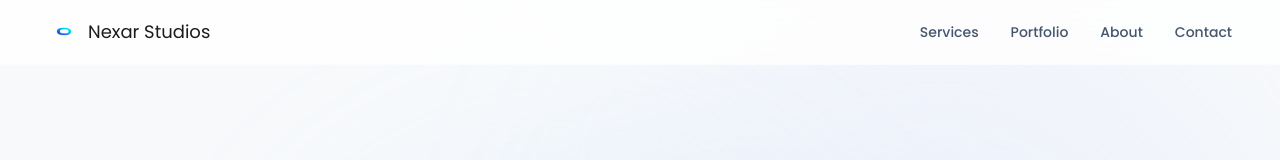
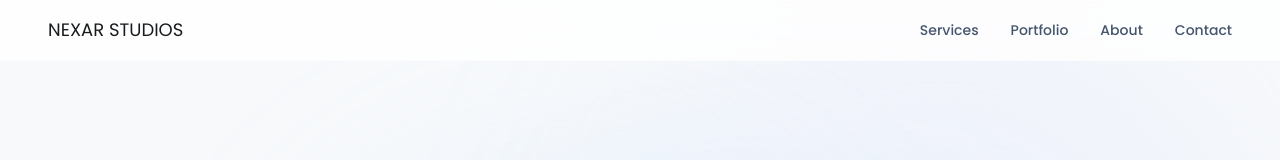
Before and after one commit to nexarstudiosinfo/NEXARSTUDIOS, a React (Vite) app: page / in a window 1280 px wide. Shown: the top 160 px of the page. Built offline with nearby package versions, Linux system fonts and the light colour scheme.

Commit message:
Update Navbar.tsx

```diff
--- a/src/components/Navbar.tsx
+++ b/src/components/Navbar.tsx
@@ -27,9 +27,9 @@ export default function Navbar({ currentPage, onPageChange }: NavbarProps) {
           onClick={() => onPageChange('home')}
           className="flex items-center gap-2"
         >
-          <img src="/logo.png" className="w-8 h-8" />
+
           <span style={{ fontFamily: "var(--font-logo)" }} className="text-lg">
-            Nexar Studios
+            NEXAR STUDIOS
           </span>
         </button>
 
```
